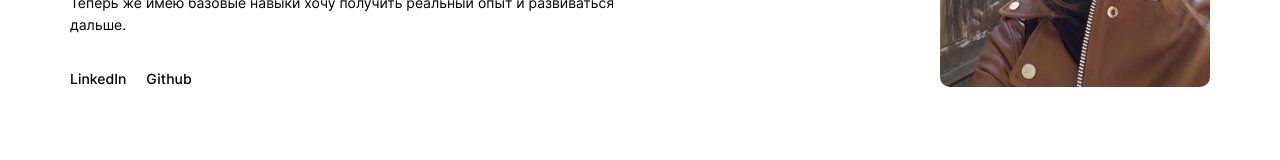
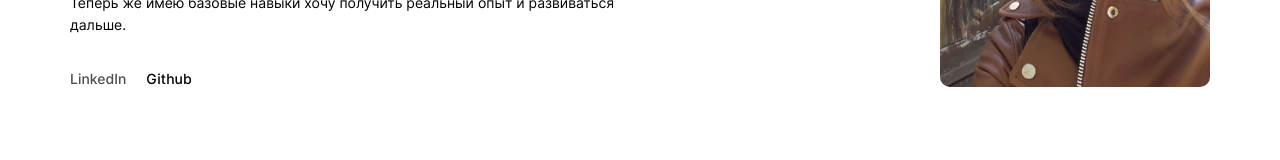
Before and after one commit to OMaykova/movies-explorer-frontend, a React (Create React App) app: page / in a window 1280 px wide. In both pictures the pointer is over the element "LinkedIn". Shown: the part 2369-2529 px from the top of the page. Built offline with nearby package versions, Linux system fonts and the light colour scheme.

Commit message:
style links in section aboutme

```diff
--- a/src/components/AboutMe/AboutMe.css
+++ b/src/components/AboutMe/AboutMe.css
@@ -44,6 +44,10 @@
   line-height: 17px;
   margin: 0 20px 0 0;
 }
+.aboutMe__link:hover {
+  opacity: 0.7;
+  cursor: pointer;
+}
 .aboutMe__link:last-child {
   margin: 0;
 }
```
